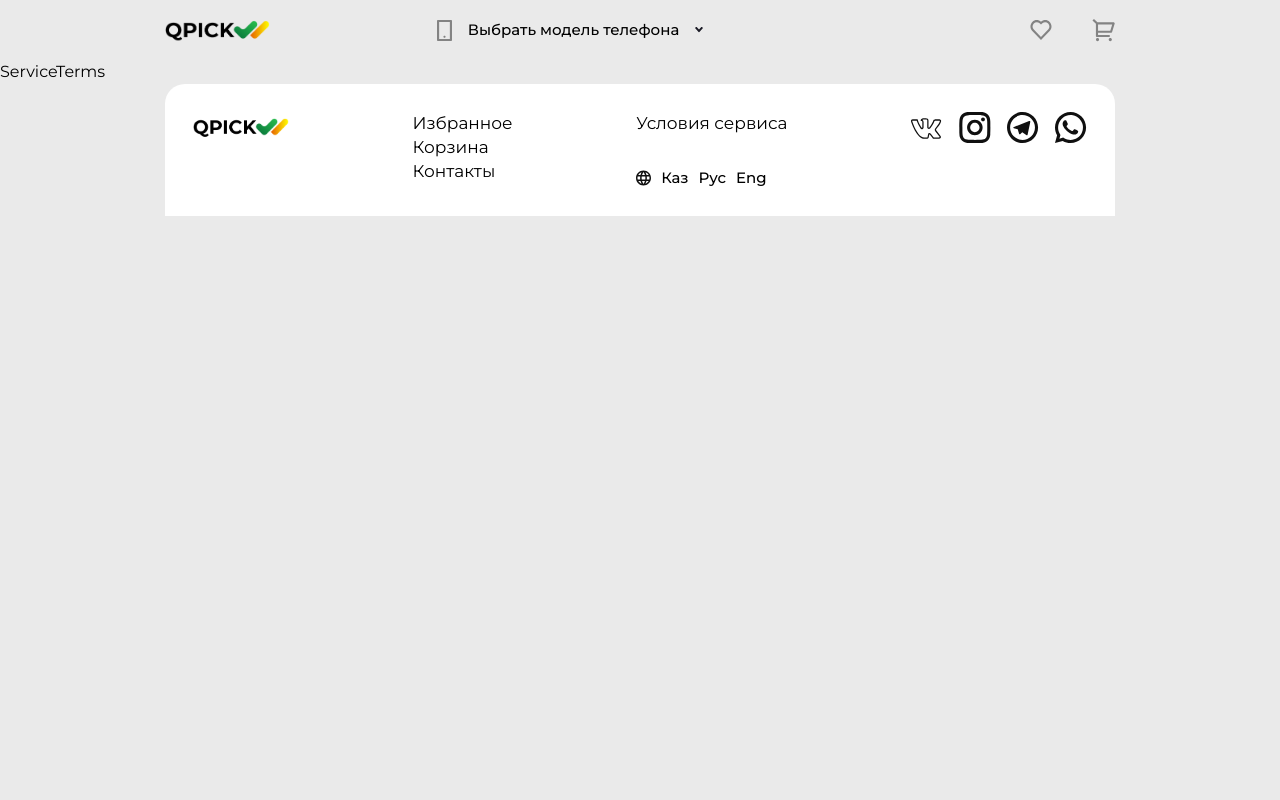
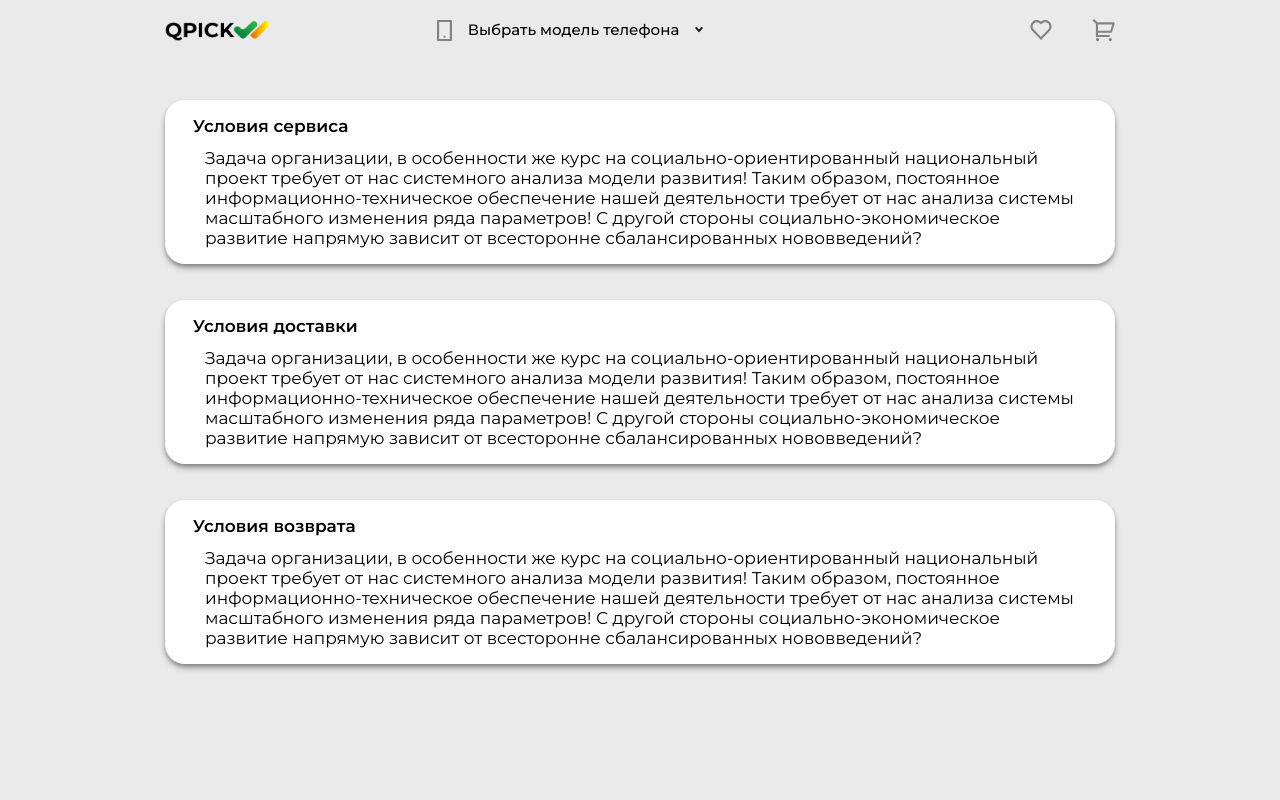
Before and after one commit to sherzodartikbayev/QPICK, a React (Vite) app: page /service-terms in a window 1280 px wide. Shown: the top 800 px of the page. Built offline with nearby package versions, Linux system fonts and the light colour scheme.

Commit message:
Service Terms Page

```diff
--- a/src/components/button.tsx
+++ b/src/components/button.tsx
@@ -1,4 +1,6 @@
-const Button = ({ children }) => {
+import { ButtonProps } from '../types'
+
+const Button = ({ children }: ButtonProps) => {
 	return <button className='py-5 w-full bg-black rounded-[20px] font-semibold text-xl text-white leading-5 text-center max-md:font-semibold max-md:text-[17px] max-md:leading-5'>{children}</button>;
 };
 
--- a/src/components/footer.tsx
+++ b/src/components/footer.tsx
@@ -2,7 +2,7 @@ import { Link } from 'react-router-dom'
 
 const Footer = () => {
 	return (
-		<footer className='max-w-7xl paddingX flex-center max-md:hidden'>
+		<footer className='max-w-7xl mx-auto paddingX flex-center max-md:hidden'>
 			<div className='container w-[1110px] px-7 py-7 flex justify-between items-start flex-wrap bg-white rounded-t-[20px] max-md:gap-10 '>
 				{/* Logo */}
 				<Link to='/' className='w-24'>
--- a/src/components/navbar.tsx
+++ b/src/components/navbar.tsx
@@ -44,6 +44,7 @@ const Navbar = () => {
 								<a
 									href='#'
 									className='transition-all duration-300 hover:text-orange active:text-orange cursor-pointer text-[15px] leading-4 font-medium'
+									onClick={() => setIsOpen(false)}
 								>
 									{title}
 								</a>
@@ -76,7 +77,7 @@ const Navbar = () => {
 				</div>
 			</div>
 
-			 <div
+			<div
 				className={`${
 					isOpen ? 'block' : 'hidden'
 				} w-3/4 h-full absolute top-0 right-0 bg-white drop-shadow-2xl shadow-black rounded-tl-2xl rounded-bl-2xl overflow-hidden`}
@@ -97,7 +98,10 @@ const Navbar = () => {
 							Выбрать модель телефона
 						</p>
 					</div>
-					<div className='flex items-center w-full cursor-pointer mb-3 select-none' onClick={() => setIsOpenMenu(!isOpenMenu)}>
+					<div
+						className='flex items-center w-full cursor-pointer mb-3 select-none'
+						onClick={() => setIsOpenMenu(!isOpenMenu)}
+					>
 						<span>
 							<img
 								src='/icons/down-back.svg'
@@ -109,10 +113,18 @@ const Navbar = () => {
 						<p className='text-xl font-medium leading-5 ml-2'>Apple</p>
 					</div>
 
-					<ul className={`px-5 overflow-scroll overflow-x-hidden h-72 ${isOpenMenu ? 'block' : 'hidden'}`}>
+					<ul
+						className={`px-5 overflow-scroll overflow-x-hidden h-72 ${
+							isOpenMenu ? 'block' : 'hidden'
+						}`}
+					>
 						{navbarLinks.map(({ id, title }) => (
 							<li key={id} className='py-1'>
-								<a href='#' className='text-lg font-medium leading-5  transition-all duration-300 hover:text-orange active:text-orange'>
+								<a
+									href='#'
+									className='text-lg font-medium leading-5  transition-all duration-300 hover:text-orange active:text-orange'
+									onClick={() => setIsOpen(false)}
+								>
 									{title}
 								</a>
 							</li>
@@ -123,7 +135,13 @@ const Navbar = () => {
 				<div className='absolute bottom-10 left-0 flex gap-4 flex-col px-9'>
 					<div className='flex gap-[10px]'>
 						<img src='/icons/favorite.svg' alt='favorite icon' width={20} />
-						<Link to='/favorites' className='navbar__mobile__text'>Избранное</Link>
+						<Link
+							to='/favorites'
+							className='navbar__mobile__text'
+							onClick={() => setIsOpen(false)}
+						>
+							Избранное
+						</Link>
 					</div>
 					<div className='flex gap-[10px]'>
 						<img
@@ -131,17 +149,35 @@ const Navbar = () => {
 							alt='favorite icon'
 							width={15}
 						/>
-						<Link to='/service-terms' className='navbar__mobile__text'>Условия сервиса</Link>
+						<Link
+							to='/service-terms'
+							className='navbar__mobile__text'
+							onClick={() => setIsOpen(false)}
+						>
+							Условия сервиса
+						</Link>
 					</div>
 					<div className='flex gap-[10px]'>
 						<img src='/icons/contact.svg' alt='favorite icon' width={15} />
-						<Link to='/contact' className='navbar__mobile__text'>Контакты</Link>
+						<Link
+							to='/contact'
+							className='navbar__mobile__text'
+							onClick={() => setIsOpen(false)}
+						>
+							Контакты
+						</Link>
 					</div>
 					<div className='flex gap-[10px]'>
 						<img src='/icons/language.svg' alt='language icon' width={15} />
-						<Link to='#' className='navbar__mobile__text'>Каз</Link>
-						<Link to='#' className='navbar__mobile__text'>Рус</Link>
-						<Link to='#' className='navbar__mobile__text'>Eng</Link>
+						<Link to='#' className='navbar__mobile__text'>
+							Каз
+						</Link>
+						<Link to='#' className='navbar__mobile__text'>
+							Рус
+						</Link>
+						<Link to='#' className='navbar__mobile__text'>
+							Eng
+						</Link>
 					</div>
 				</div>
 			</div>
--- a/src/constants/index.ts
+++ b/src/constants/index.ts
@@ -1,50 +1,71 @@
 export const navbarLinks = [
 	{
 		id: 1,
-		title: 'iPhone 13'
+		title: 'iPhone 13',
 	},
 	{
 		id: 2,
-		title: 'iPhone 13 pro'
+		title: 'iPhone 13 pro',
 	},
 	{
 		id: 3,
-		title: 'iPhone 13 pro max'
+		title: 'iPhone 13 pro max',
 	},
 	{
 		id: 4,
-		title: 'iPhone 14'
+		title: 'iPhone 14',
 	},
 	{
 		id: 5,
-		title: 'iPhone 14 pro'
+		title: 'iPhone 14 pro',
 	},
 	{
 		id: 6,
-		title: 'iPhone 14 pro max'
+		title: 'iPhone 14 pro max',
 	},
 	{
 		id: 7,
-		title: 'iPhone 15'
+		title: 'iPhone 15',
 	},
 	{
 		id: 8,
-		title: 'iPhone 15 pro'
+		title: 'iPhone 15 pro',
 	},
 	{
 		id: 9,
-		title: 'iPhone 15 pro max'
+		title: 'iPhone 15 pro max',
 	},
 	{
 		id: 10,
-		title: 'iPhone 16'
+		title: 'iPhone 16',
 	},
 	{
 		id: 11,
-		title: 'iPhone 16 pro'
+		title: 'iPhone 16 pro',
 	},
 	{
 		id: 12,
-		title: 'iPhone 16 pro max'
+		title: 'iPhone 16 pro max',
 	},
 ]
+
+export const ServiceTermsData = [
+	{
+		id: 1,
+		title: 'Условия сервиса',
+		descr:
+			'Задача организации, в особенности же курс на социально-ориентированный национальный проект требует от нас системного анализа модели развития! Таким образом, постоянное информационно-техническое обеспечение нашей деятельности требует от нас анализа системы масштабного изменения ряда параметров! С другой стороны социально-экономическое развитие напрямую зависит от всесторонне сбалансированных нововведений?',
+	},
+	{
+		id: 2,
+		title: 'Условия доставки',
+		descr:
+			'Задача организации, в особенности же курс на социально-ориентированный национальный проект требует от нас системного анализа модели развития! Таким образом, постоянное информационно-техническое обеспечение нашей деятельности требует от нас анализа системы масштабного изменения ряда параметров! С другой стороны социально-экономическое развитие напрямую зависит от всесторонне сбалансированных нововведений?',
+	},
+	{
+		id: 3,
+		title: 'Условия возврата',
+		descr:
+			'Задача организации, в особенности же курс на социально-ориентированный национальный проект требует от нас системного анализа модели развития! Таким образом, постоянное информационно-техническое обеспечение нашей деятельности требует от нас анализа системы масштабного изменения ряда параметров! С другой стороны социально-экономическое развитие напрямую зависит от всесторонне сбалансированных нововведений?',
+	},
+]
--- a/src/pages/service-terms.tsx
+++ b/src/pages/service-terms.tsx
@@ -1,7 +1,31 @@
+import { Link } from 'react-router-dom'
+import { Button } from '../components'
+import { ServiceTermsData } from '../constants'
+
 const ServiceTerms = () => {
 	document.title = 'Условия сервиса'
 
-	return <div>ServiceTerms</div>;
-};
+	return (
+		<section className='max-w-7xl mx-auto paddingX max-md:pb-8'>
+			<div className='container w-full h-screen max-md:h-auto mt-10'>
+				{ServiceTermsData.map(({ id, title, descr }) => (
+					<div
+						key={id}
+						className='w-full rounded-[20px] bg-white py-4 px-7 shadow-md shadow-gray mb-9'
+					>
+						<h1 className='font-semibold text-[17px] leading-5 mb-3'>
+							{title}
+						</h1>
+						<p className='font-normal text-[17px] leading-5 px-3'>{descr}</p>
+					</div>
+				))}
 
-export default ServiceTerms;
+				<Link to='/' className='md:hidden'>
+					<Button>На главную</Button>
+				</Link>
+			</div>
+		</section>
+	)
+}
+
+export default ServiceTerms
--- /dev/null
+++ b/src/types/index.ts
@@ -0,0 +1,3 @@
+export interface ButtonProps {
+	children: string
+}
```
